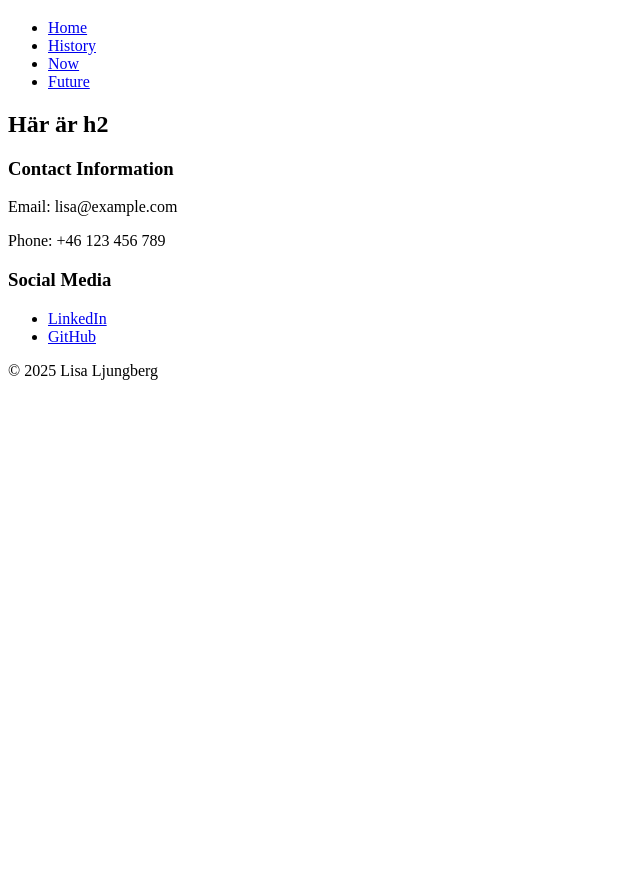
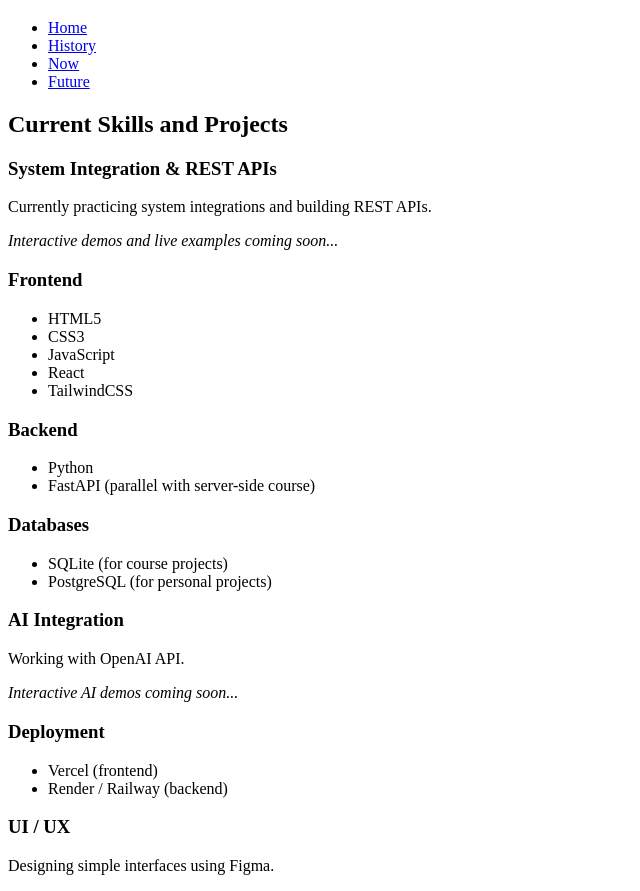
Before and after one commit to LisaLjungberg99/AboutMePage, a website: page now.html in a window 1280 px wide. Shown: the part 61-952 px from the top of the page, without its empty margins (0-640 px from the left). Before the commit the page ends 800 px from the top, so only its background shows below. Drawn offline with Linux system fonts and the light colour scheme.

```diff
--- a/now.html
+++ b/now.html
@@ -27,9 +27,65 @@
         </ul>
       </nav>
     </header>
-    <section>
-      <h2>Här är h2</h2>
-    </section>
+    <main>
+      <section>
+        <h2>Current Skills and Projects</h2>
+
+        <article>
+          <h3>System Integration & REST APIs</h3>
+          <p>
+            Currently practicing system integrations and building REST APIs.
+          </p>
+          <p><em>Interactive demos and live examples coming soon...</em></p>
+        </article>
+
+        <article>
+          <h3>Frontend</h3>
+          <ul>
+            <li>HTML5</li>
+            <li>CSS3</li>
+            <li>JavaScript</li>
+            <li>React</li>
+            <li>TailwindCSS</li>
+          </ul>
+        </article>
+
+        <article>
+          <h3>Backend</h3>
+          <ul>
+            <li>Python</li>
+            <li>FastAPI (parallel with server-side course)</li>
+          </ul>
+        </article>
+
+        <article>
+          <h3>Databases</h3>
+          <ul>
+            <li>SQLite (for course projects)</li>
+            <li>PostgreSQL (for personal projects)</li>
+          </ul>
+        </article>
+
+        <article>
+          <h3>AI Integration</h3>
+          <p>Working with OpenAI API.</p>
+          <p><em>Interactive AI demos coming soon...</em></p>
+        </article>
+
+        <article>
+          <h3>Deployment</h3>
+          <ul>
+            <li>Vercel (frontend)</li>
+            <li>Render / Railway (backend)</li>
+          </ul>
+        </article>
+
+        <article>
+          <h3>UI / UX</h3>
+          <p>Designing simple interfaces using Figma.</p>
+        </article>
+      </section>
+    </main>
     <footer>
       <section>
         <h3>Contact Information</h3>
```
Also changed, not shown: future.html (+20 -3 lines), history.html (+8 -0 lines), home.html (+35 -0 lines).
